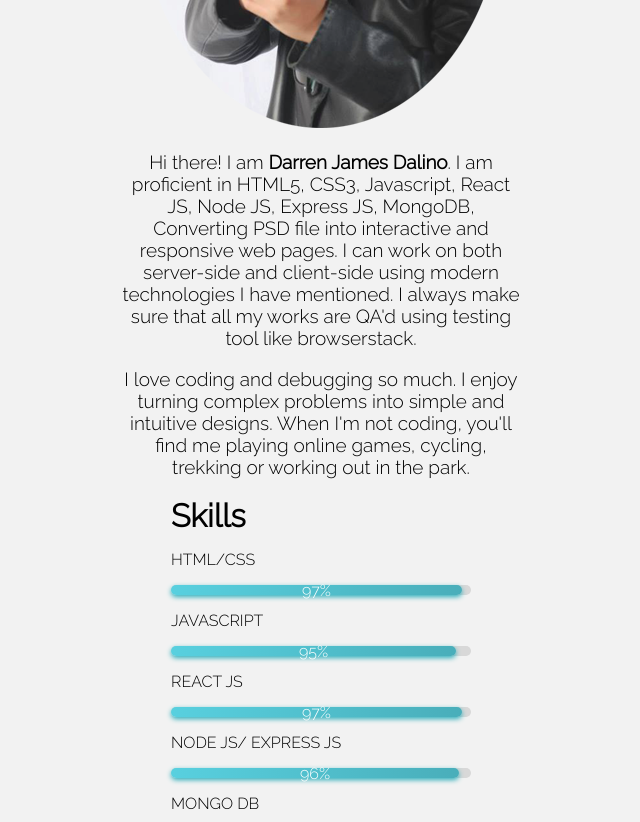
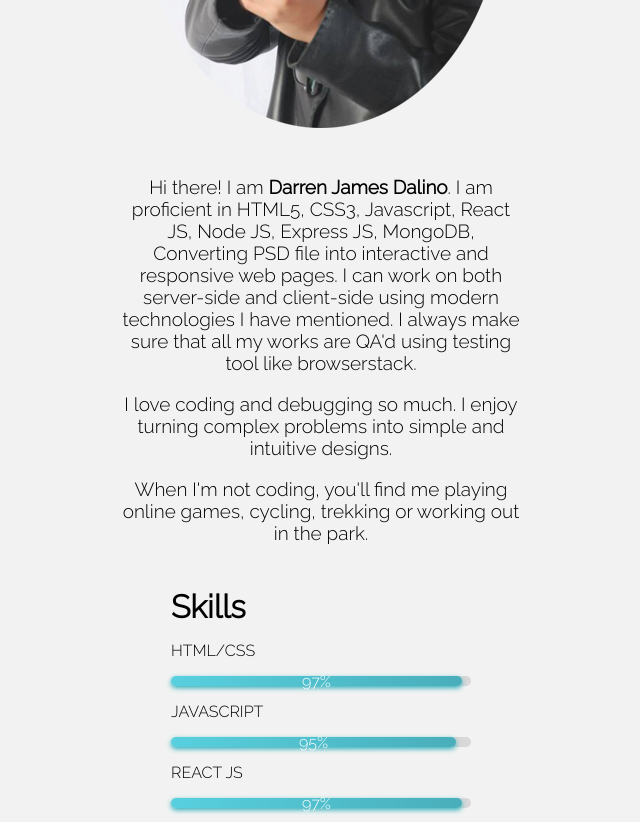
Before and after one commit to djdalino/dj-portfolio, a React (Create React App) app in the folder frontend/: page / in a window 1280 px wide. Shown: the part 1260-2082 px from the top of the page, without its empty margins (319-959 px from the left). Built offline with nearby package versions, Linux system fonts and the light colour scheme.

Commit message:
hannykopogi

```diff
--- a/frontend/src/components/Pages/about.css
+++ b/frontend/src/components/Pages/about.css
@@ -32,3 +32,12 @@ span.dev-name {
 .about-me p {
   font-size: 19px;
 }
+
+.about-me {
+  margin-top: 25px;
+}
+
+.about-container h1 {
+  margin: 0;
+  margin-top: 25px;
+}
--- a/frontend/src/components/Pages/about.jsx
+++ b/frontend/src/components/Pages/about.jsx
@@ -4,7 +4,7 @@ import ProgressBar from "../../utils/ProgressBar/ProgressBar";
 const About = () => {
   return (
     <div className="about-wrapper" id="about-scroll">
-      <h1 className="text-uppercase text-center pt-60">About</h1>
+      <h1 className="text-uppercase text-center pt-60">About Me</h1>
       <div className="about-container mt-60">
         <div className="about-me-dp mx-15">
           <img src="/images/darren.png" alt="Darren James Dalino" />
@@ -21,9 +21,12 @@ const About = () => {
 
           <p>
             I love coding and debugging so much. I enjoy turning complex
-            problems into simple and intuitive designs. When I'm not coding,
-            you'll find me playing online games, cycling, trekking or working
-            out in the park.
+            problems into simple and intuitive designs.
+          </p>
+
+          <p>
+            When I'm not coding, you'll find me playing online games, cycling,
+            trekking or working out in the park.
           </p>
         </div>
         <div>
```
